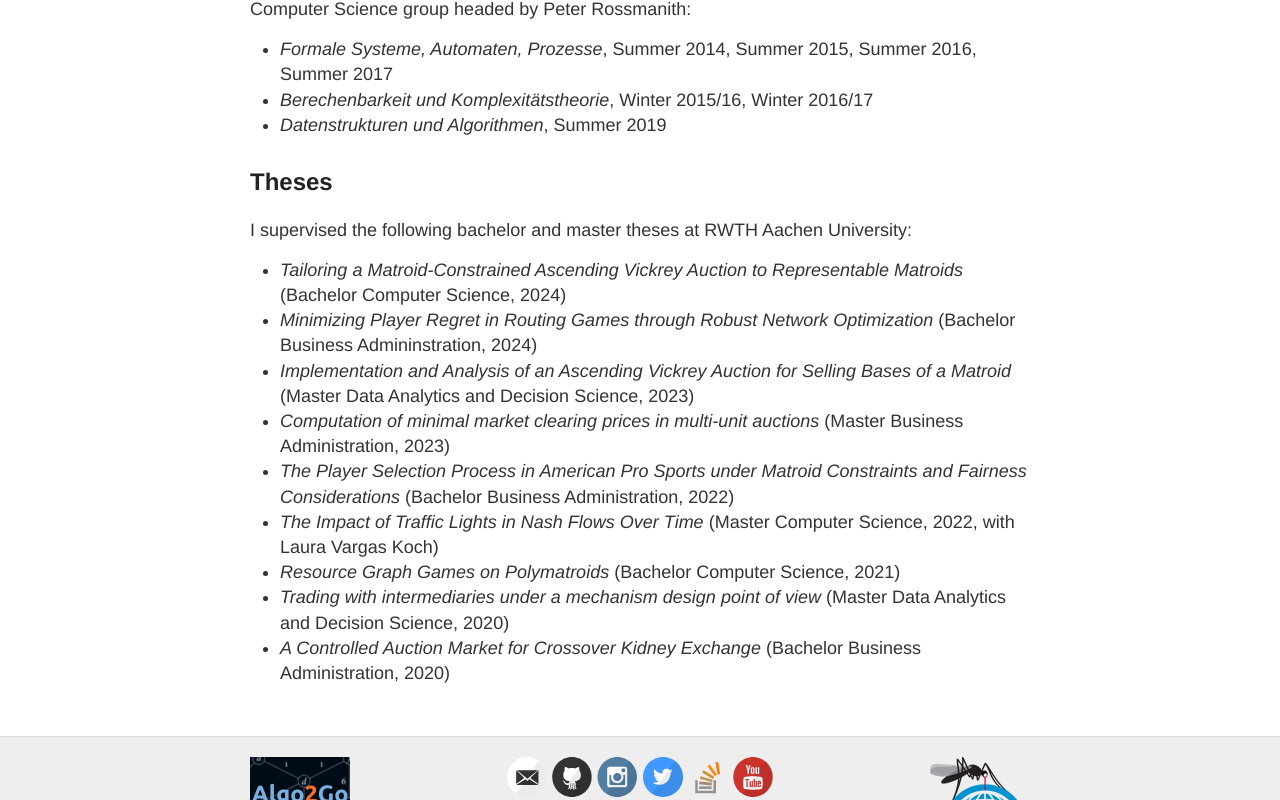
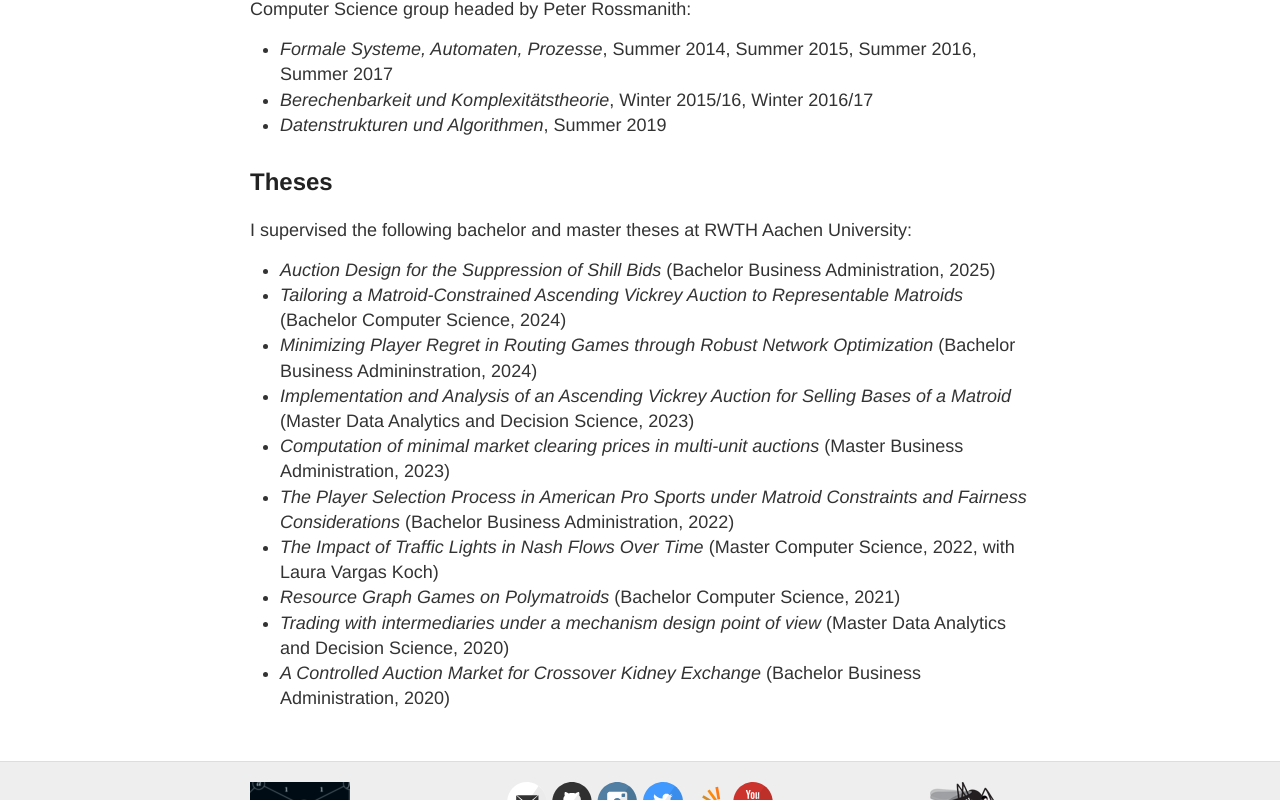
Before and after one commit to ttnick/ttnick.github.io, a Jekyll site: the page built from academic.md, in a window 1280 px wide and 900 px high, scrolled down 1962 px, cut to the strip 0-800 px from the top of the window. Built offline with Jekyll 4.4.1, drawn with Linux system fonts in a browser that asks for light colours.

Commit message:
added thesis

```diff
--- a/academic.md
+++ b/academic.md
@@ -68,6 +68,7 @@ As a student at RWTH Aachen University, I also was a TA in the following courses
 
 ## Theses
 I supervised the following bachelor and master theses at RWTH Aachen University:
+* *Auction Design for the Suppression of Shill Bids* (Bachelor Business Administration, 2025)
 * *Tailoring a Matroid-Constrained Ascending Vickrey Auction to Representable Matroids* (Bachelor Computer Science, 2024)
 * *Minimizing Player Regret in Routing Games through Robust Network Optimization* (Bachelor Business Admininstration, 2024)
 * *Implementation and Analysis of an Ascending Vickrey Auction for Selling Bases of a Matroid* (Master Data Analytics and Decision Science, 2023)
```
